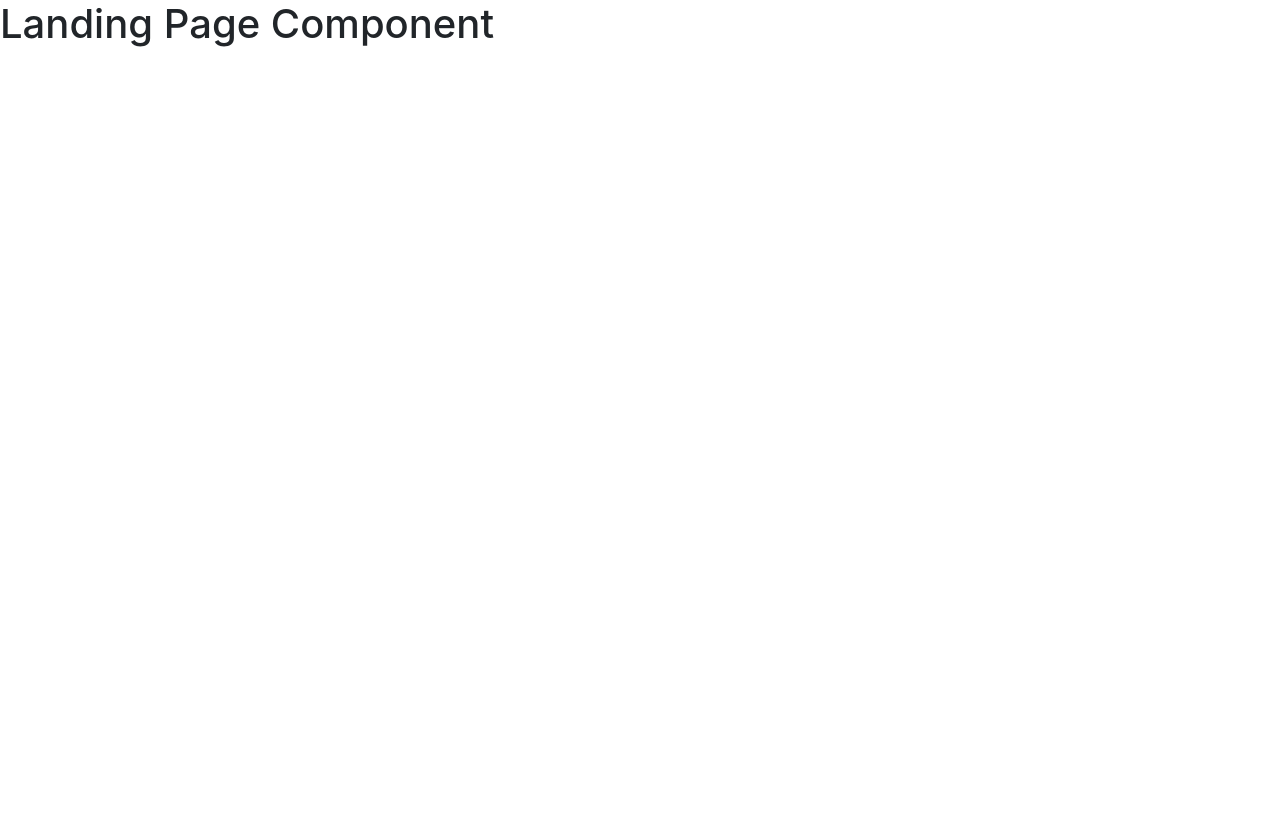
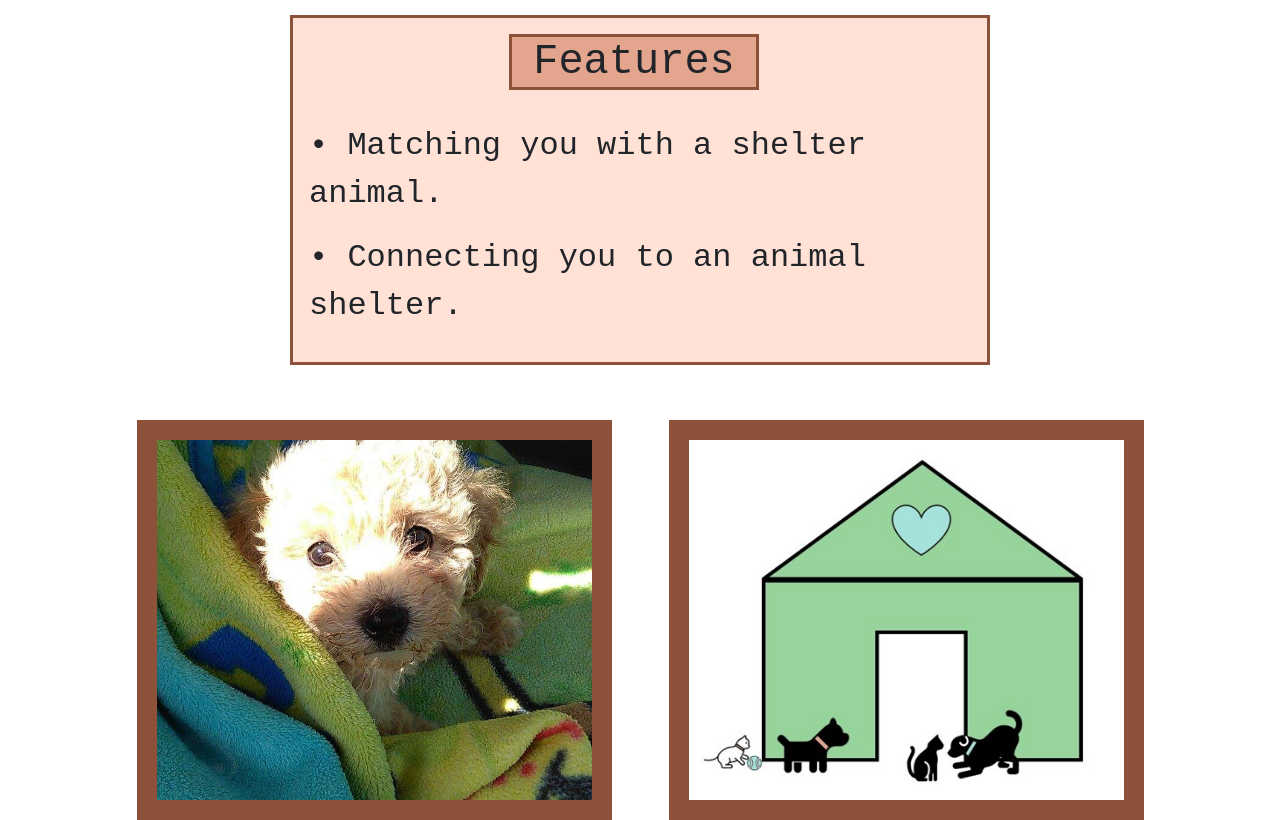
Before and after one commit to Codubee/PetFinderMW2-3, a React (Create React App) app in the folder frontend/: page / in a window 1280 px wide. Built offline with nearby package versions, Linux system fonts and the light colour scheme.

Commit message:
Features component

```diff
--- a/frontend/src/App.css
+++ b/frontend/src/App.css
@@ -0,0 +1,6 @@
+:root{
+    --salmon: #E4A58F;
+    --bluegreen: #A6E2DC;
+    --neongreen: #97D49B;
+    --olivegreen: #ECF87F;
+}
--- /dev/null
+++ b/frontend/src/components/Features.js
@@ -0,0 +1,28 @@
+import React from 'react';
+import '../style/featstyle.css';
+import img1 from '../images/puppy.jpeg';
+import img2 from '../images/shelter.jpg';
+
+function Features(){
+    return(
+        <div>
+
+            <div id = "border">
+
+                <h1 id ="title" >Features</h1>
+                <br></br>
+                <p id = "text">• Matching you with a shelter animal.</p>
+                <p id = "text">• Connecting you to an animal shelter.</p>
+
+            </div>
+            <div id = "margin">
+            <img src = {img1} id = "image" alt = " "></img>
+            &emsp; &emsp; &emsp;
+            <img src = {img2} id = "image" alt = " "></img>
+            </div>
+        </div>
+
+    );
+}
+
+export default Features;
--- /dev/null
+++ b/frontend/src/style/featstyle.css
@@ -0,0 +1,44 @@
+#title{
+    background-color: var(--salmon);
+    border:3px;
+    border-style:solid;
+    border-color: #8d5139;
+    position: relative;
+    text-align:center;
+    width: 250px;
+    transform:translateX(80%);
+    font-family: monospace;
+    font-size: 42px;
+}
+
+#border{
+    transform:translateY(15px);
+    background-color: #ffc4ad83;
+    border:3px;
+    border-style:solid;
+    border-color: #8d5139;
+    padding: 1em;
+    width: 700px;
+    margin-left: auto;
+    margin-right: auto;
+}
+
+#text{
+    font-size: xx-large;
+    font-family: 'Courier New';
+}
+
+#image{
+    text-align:center;
+    position: static;
+    transform:translateY(70px);
+    height: 400px;
+    width: 475px;
+    border:20px;
+    border-style:solid;
+    border-color: #8d5139;
+}
+
+#margin{
+    text-align: center;
+}
--- a/frontend/src/views/LandingPage.js
+++ b/frontend/src/views/LandingPage.js
@@ -1,10 +1,10 @@
 import React from 'react';
+import Features from '../components/Features';
 
 function LandingPage(){
     return(
         <div>
-            {/* Insert your created components here */}
-            <h1>Landing Page Component</h1>
+            <Features/>
         </div>
     )
 }
```
Also changed, not shown: frontend/src/images/puppy.jpeg (added), frontend/src/images/shelter.jpg (added).
